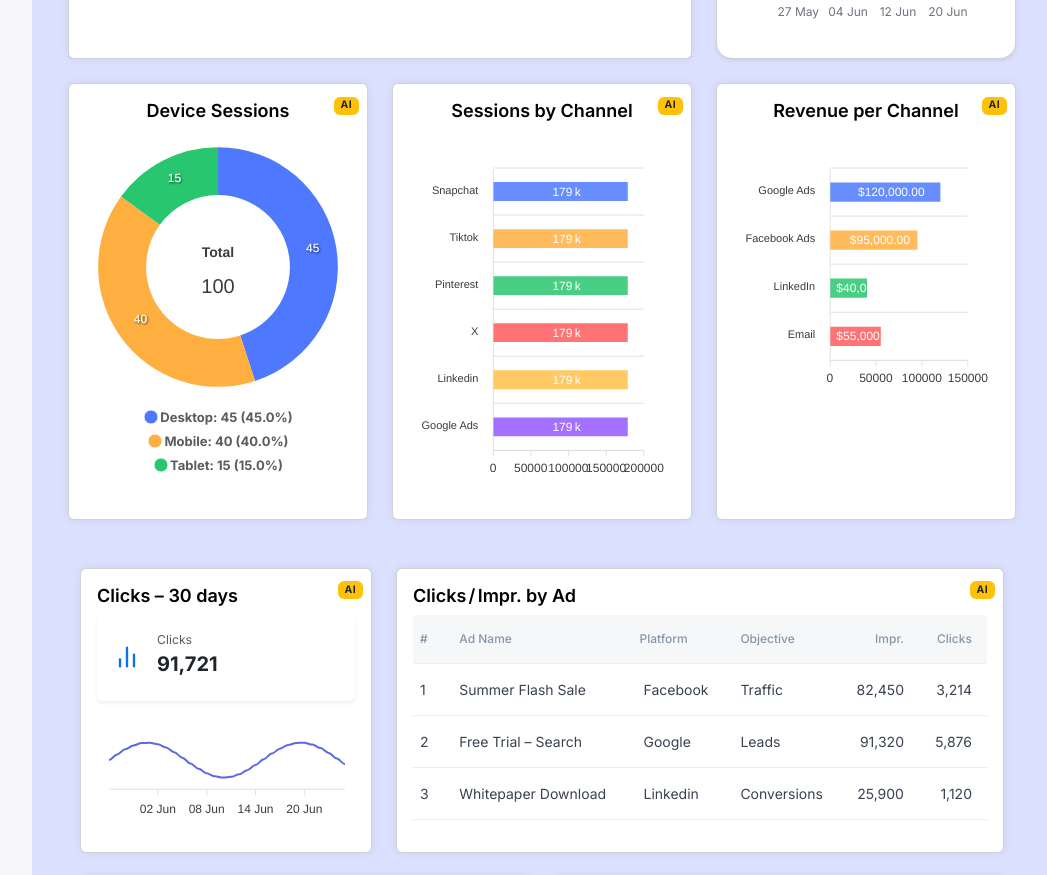
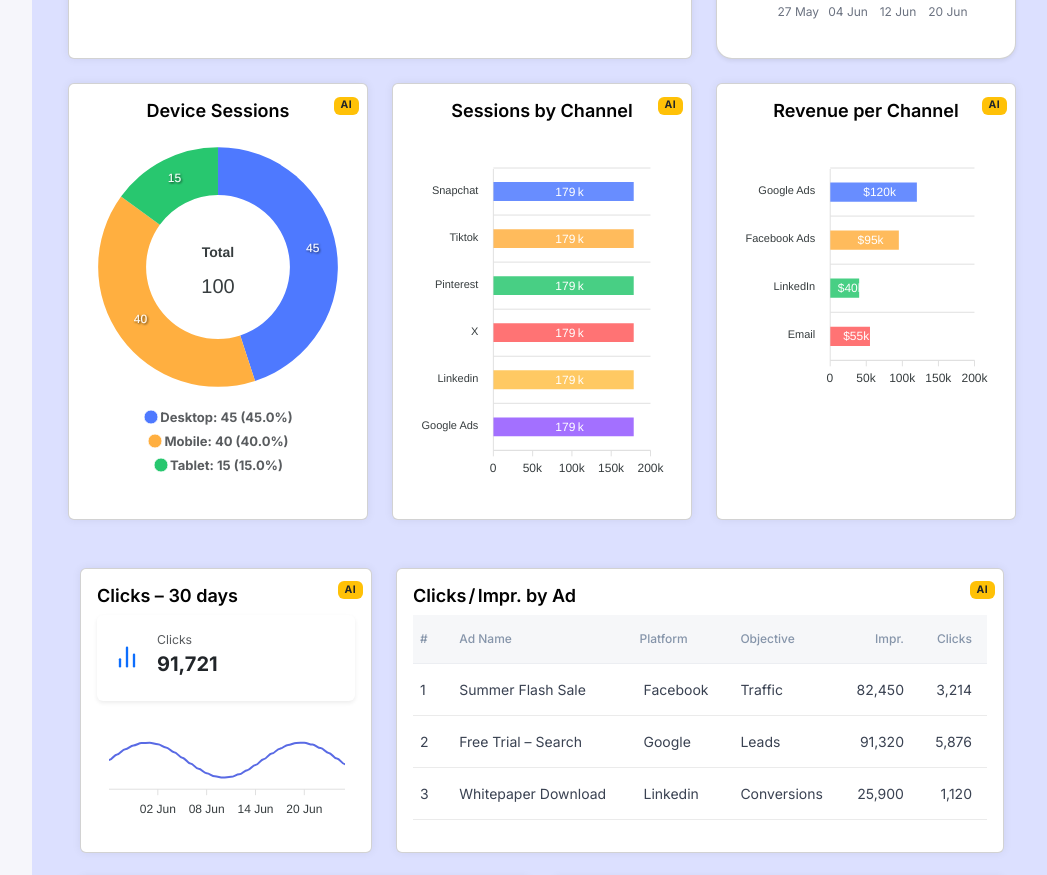
Before and after one commit to jamtechdev/mvp-test, a Next.js app: page /campaigns/tiktok in a window 1280 px wide. Shown: the part 840-1715 px from the top of the page, without its empty margins (228-1275 px from the left). Built offline with nearby package versions, Linux system fonts and the light colour scheme; some icons are missing.

Commit message:
Revenue per Channel changes

```diff
--- a/src/_components/common/ChannelMetricCards.jsx
+++ b/src/_components/common/ChannelMetricCards.jsx
@@ -1,5 +1,4 @@
 "use client";
-
 import { Row, Col, Card } from "react-bootstrap";
 import dynamic from "next/dynamic";
 import InfoPopover from "./InsightModel";
@@ -17,11 +16,8 @@ const fmtShort = (v = 0) =>
     ? `${(v / 1_000).toFixed(0)} k`
     : v.toString();
 
-const fmtCurrency = (v = 0) =>
-  new Intl.NumberFormat(undefined, {
-    style: "currency",
-    currency: "USD",
-  }).format(v);
+/* NEW: axis tick formatter ➜ 0, 50k, 100k … 200k */
+const fmtAxis = (v = 0) => (v >= 1_000 ? `${v / 1_000}k` : v.toString());
 
 /* consistent palette */
 const COLORS = [
@@ -35,14 +31,21 @@ const COLORS = [
 ];
 
 export default function ChannelMetricCards({ devicePie, sessions, revenue }) {
+  const fmtCurrencyShort = (v = 0) =>
+    v >= 1_000_000
+      ? `$${(v / 1_000_000).toFixed(1)} M`
+      : v >= 1_000
+      ? `$${(v / 1_000).toFixed(0)}k`
+      : `$${v}`;
+
   const CARDS = [
     { label: "Device Sessions", data: devicePie, formatter: fmtNumber },
+    { label: "Sessions by Channel", data: sessions, formatter: fmtShort },
     {
-      label: "Sessions by Channel",
-      data: sessions,
-      formatter: fmtShort, // short form for bar labels
+      label: "Revenue per Channel",
+      data: revenue,
+      formatter: fmtCurrencyShort,
     },
-    { label: "Revenue per Channel", data: revenue, formatter: fmtCurrency },
   ];
 
   return (
@@ -109,7 +112,14 @@ export default function ChannelMetricCards({ devicePie, sessions, revenue }) {
               barHeight: "40%", // slimmer bars
             },
           },
-          xaxis: { categories },
+          /* axis now fixed from 0 → 200 000 with “k” labels */
+          xaxis: {
+            categories,
+            min: 0,
+            max: 200_000,
+            tickAmount: 4, // 0, 50k, 100k, 150k, 200k
+            labels: { formatter: fmtAxis },
+          },
           colors: COLORS,
           dataLabels: {
             enabled: true,
```
